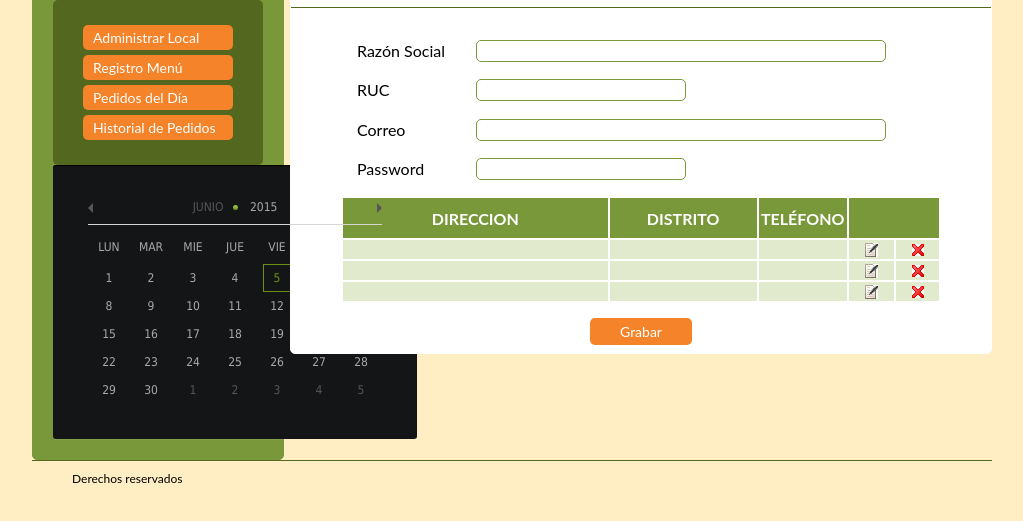
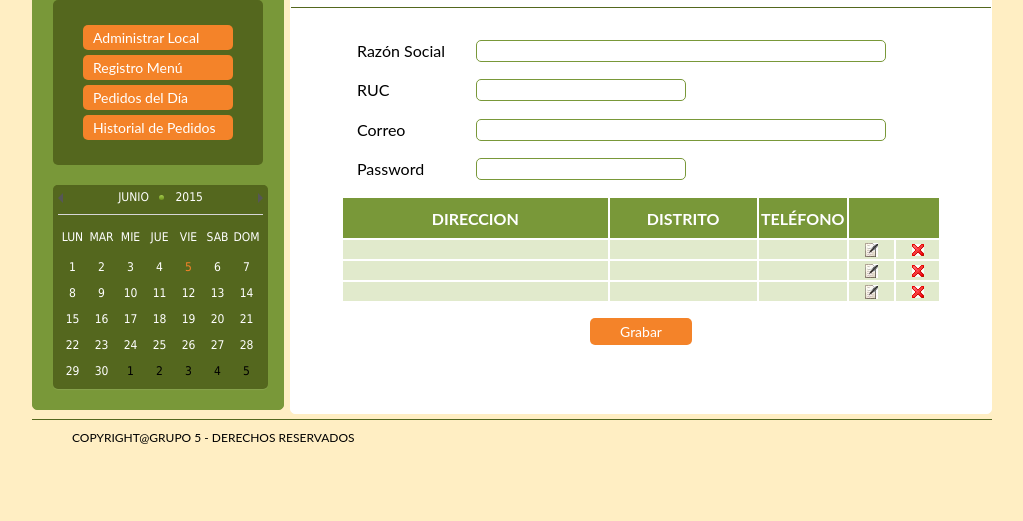
Before and after one commit to rca2000/menuexpress, a plain HTML site: page admin.html in a window 1280 px wide. Shown: the part 231-752 px from the top of the page, without its empty margins (128-1151 px from the left). Drawn offline with Linux system fonts and the light colour scheme.

Commit message:
Actualizar GitHub

```diff
--- a/admin.html
+++ b/admin.html
@@ -62,12 +62,12 @@
                         </ul>
                     </div>
                 </div>
-                <div id="calendar"></div>
+                <div id="calendar" style="padding-top: 20px;"></div>
             </div>
-            <div id="cuerpo" class="cuerpo"></div>
-            <div class="footer">
+            <div id="cuerpo" class="cuerpo" style="min-height: 455px;"></div>
+            <div class="footer" style="padding-top: 483px;">
                 <ul>
-                    <li style="margin-top: 10px;">Derechos reservados</li>
+                    <li style="margin-top: 10px;">COPYRIGHT@GRUPO 5 - DERECHOS RESERVADOS</li>
                 </ul>
             </div>
         </div>
--- a/css/style.css
+++ b/css/style.css
@@ -807,6 +807,24 @@ ul.top-level li {
     padding-top: 20px;
     padding-bottom: 25px;
 }
+.bloqueregistrousuario .inputtext, .perfil-2 .inputtext, .perfil-3 .inputtext {
+  background: #fff;
+  border: 1px solid #799839;
+  -moz-border-radius: 5px;
+  -webkit-border-radius: 5px;
+  border-radius: 5px;
+  padding: 0 4px;
+  height: 20px;
+  position: inherit;
+  z-index: 0;
+  left: 0px;
+  top: 0px;
+  opacity: inherit;
+  -ms-filter: "progid:DXImageTransform.Microsoft.Alpha(Opacity=0)";
+  filter: alpha(opacity=0);
+  cursor: auto;
+}
+
 /*Calendario*/
 /* Reset */
 .ui-datepicker,
@@ -819,45 +837,36 @@ ul.top-level li {
 	border: none;
 	border-spacing: 0;
 }
-
 /* Calendar Wrapper */
 .ui-datepicker {
 	display: none;
-	width: 294px;
-	padding: 35px;
+	width: 205px;
+	padding: 5px;
 	cursor: default;
-
 	text-transform: uppercase;
 	font-family: Tahoma;
 	font-size: 12px;
-
-	background: #141517;
-
-	-webkit-border-radius: 3px;
-	-moz-border-radius: 3px;
-	border-radius: 3px;
-
-	-webkit-box-shadow: 0px 1px 1px rgba(255,255,255, .1), inset 0px 1px 1px rgb(0,0,0);
-	-moz-box-shadow: 0px 1px 1px rgba(255,255,255, .1), inset 0px 1px 1px rgb(0,0,0);
-	box-shadow: 0px 1px 1px rgba(255,255,255, .1), inset 0px 1px 1px rgb(0,0,0);
+	background: #54671E none repeat scroll 0% 0%;
+	-webkit-border-radius: 5px;
+	-moz-border-radius: 5px;
+	border-radius: 5px;
+	-webkit-box-shadow: 0px 1px 1px rgba(255,255,255, .1), inset 0px 1px 1px rgb(84,103,30);
+	-moz-box-shadow: 0px 1px 1px rgba(255,255,255, .1), inset 0px 1px 1px rgb(84,103,30);
+	box-shadow: 0px 1px 1px rgba(255,255,255, .1), inset 0px 1px 1px rgb(84,103,30);
 }
-
 /* Calendar Header */
 .ui-datepicker-header {
 	position: relative;
 	padding-bottom: 10px;
 	border-bottom: 1px solid #d6d6d6;
 }
-
 .ui-datepicker-title { text-align: center; }
-
 /* Month */
 .ui-datepicker-month {
 	position: relative;
 	padding-right: 15px;
-	color: #565656;
+	color: #FFFFFF;
 }
-
 .ui-datepicker-month:before {
 	display: block;
 	position: absolute;
@@ -866,7 +875,6 @@ ul.top-level li {
 	width: 5px;
 	height: 5px;
 	content: '';
-
 	background: #a5cd4e;
 	background: -moz-linear-gradient(top, #a5cd4e 0%, #6b8f1a 100%);
 	background: -webkit-gradient(linear, left top, left bottom, color-stop(0%,#a5cd4e), color-stop(100%,#6b8f1a));
@@ -874,18 +882,15 @@ ul.top-level li {
 	background: -o-linear-gradient(top, #a5cd4e 0%,#6b8f1a 100%);
 	background: -ms-linear-gradient(top, #a5cd4e 0%,#6b8f1a 100%);
 	background: linear-gradient(top, #a5cd4e 0%,#6b8f1a 100%);
-
 	-webkit-border-radius: 5px;
 	-moz-border-radius: 5px;
 	border-radius: 5px;
 }
-
 /* Year */
 .ui-datepicker-year {
 	padding-left: 8px;
-	color: #a8a8a8;
+	color: #FFFFFF;
 }
-
 /* Prev Next Month */
 .ui-datepicker-prev,
 .ui-datepicker-next {
@@ -894,68 +899,51 @@ ul.top-level li {
 	padding: 5px;
 	cursor: pointer;
 }
-
 .ui-datepicker-prev {
 	left: 0;
 	padding-left: 0;
 }
-
 .ui-datepicker-next {
 	right: 0;
 	padding-right: 0;
 }
-
 .ui-datepicker-prev span,
 .ui-datepicker-next span{
 	display: block;
 	width: 5px;
 	height: 10px;
 	text-indent: -9999px;
-
-	background-image: url(../img/arrows.png);
+	background-image: url(/img/arrows.png);
 }
-
 .ui-datepicker-prev span { background-position: 0px 0px; }
-
 .ui-datepicker-next span { background-position: -5px 0px; }
-
 .ui-datepicker-prev-hover span { background-position: 0px -10px; }
-
 .ui-datepicker-next-hover span { background-position: -5px -10px; }
-
 /* Calendar "Days" */
 .ui-datepicker-calendar th {
 	padding-top: 15px;
 	padding-bottom: 10px;
-
 	text-align: center;
 	font-weight: normal;
-	color: #a8a8a8;
+	color: #FFFFFF;
 }
-
 .ui-datepicker-calendar td {
 	padding: 0 7px;
-
 	text-align: center;
 	line-height: 26px;
 }
-
 .ui-datepicker-calendar .ui-state-default {
 	display: block;
-	width: 26px;
+	width: 15px;
 	outline: none;
-
 	text-decoration: none;
-	color: #a8a8a8;
-
-	border: 1px solid transparent;
+	color: #FFFFFF;
+	/*border: 1px solid transparent;*/
 }
-
 /* Day Active State*/
 .ui-datepicker-calendar .ui-state-active {
-	color: #6a9113;
-	border-color: #6a9113;
+	color: #F48329;
+	border-color: #F48329;
 }
-
 /* Other Months Days*/
-.ui-datepicker-other-month .ui-state-default { color: #565656; }
+.ui-datepicker-other-month .ui-state-default { color: #000000; }
```
Also changed, not shown: index.html (+1 -1 lines), registro-menu.html (+13 -1 lines).
